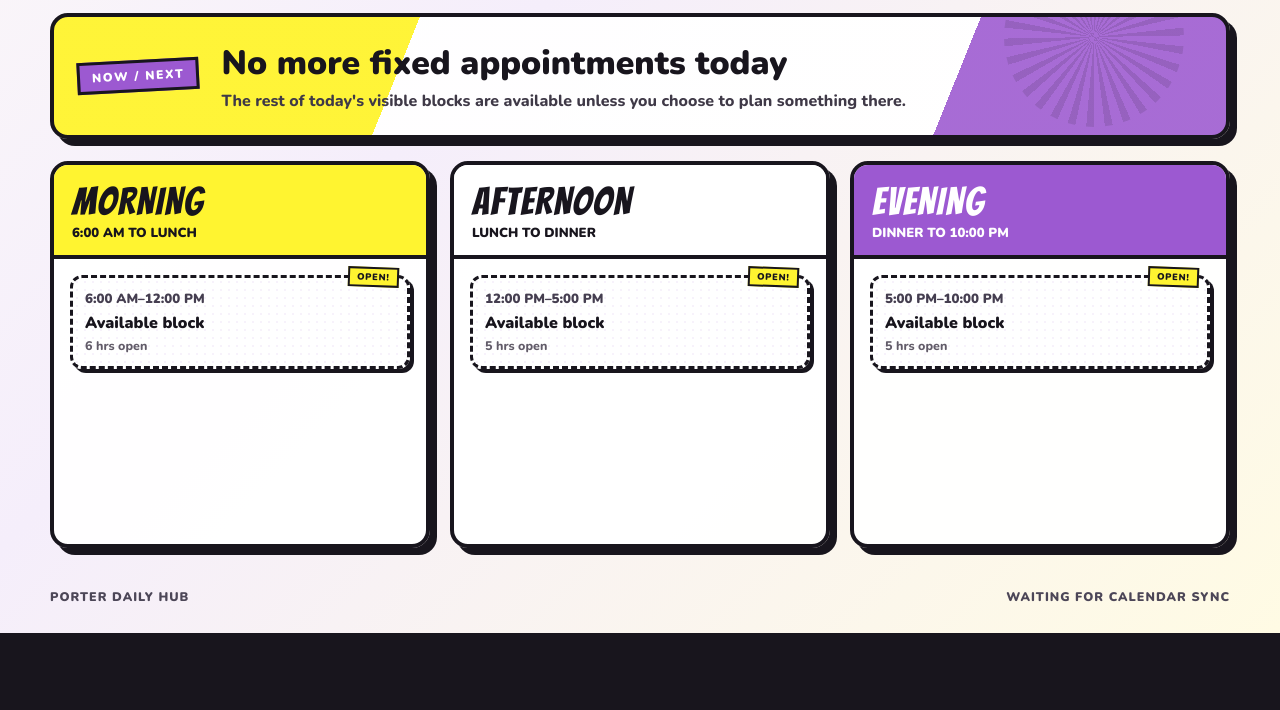
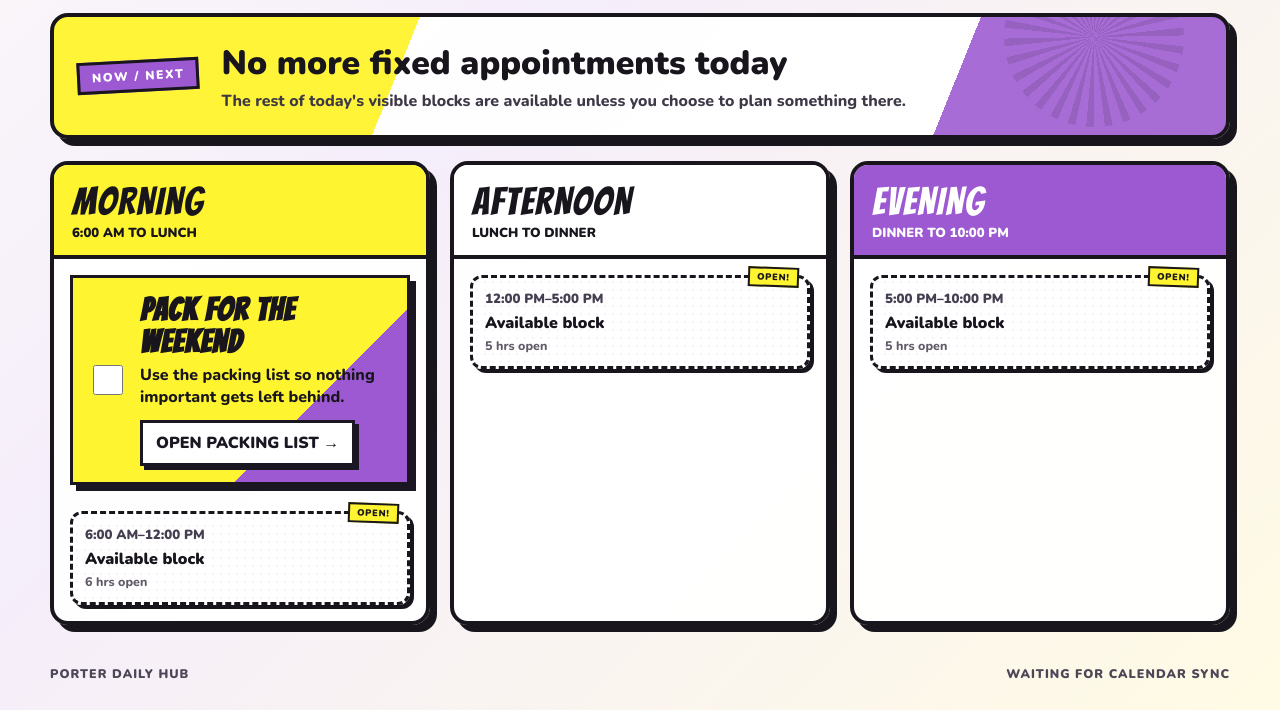
Before and after one commit to parkerpixie/porter-daily-hub, a website: page index.html in a window 1280 px wide. Shown: the part 712-1422 px from the top of the page. Before the commit the page ends 1345 px from the top, so only its background shows below. Drawn offline with nearby package versions, Linux system fonts and the light colour scheme; no server answers.

Commit message:
Load today's packing reminder

```diff
--- a/index.html
+++ b/index.html
@@ -194,5 +194,6 @@
   <script type="module" src="app.js"></script>
   <script src="week-navigation.js"></script>
   <script src="shared-skill.js"></script>
+  <script src="today-pack-reminder.js"></script>
 </body>
 </html>
```
